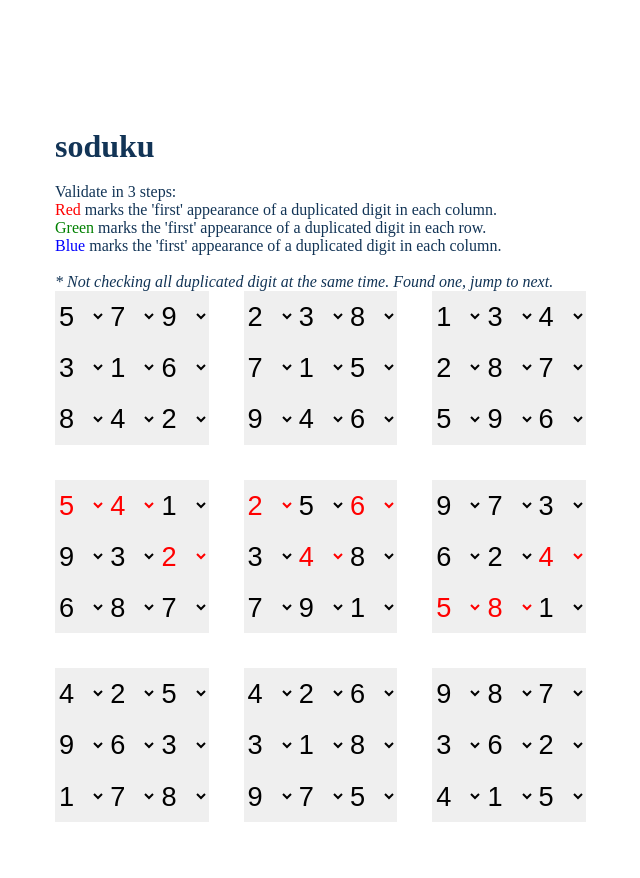
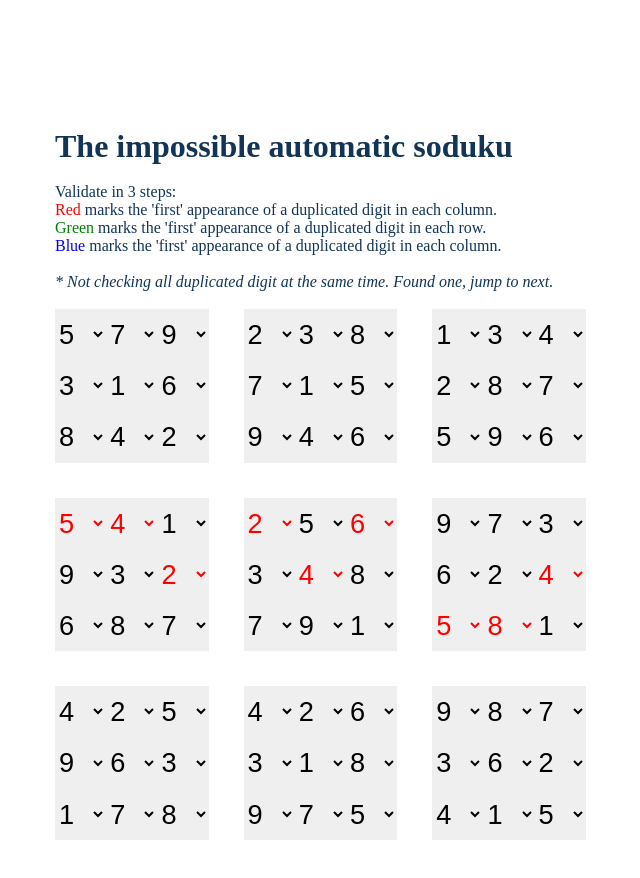
Before and after one commit to xiaobaoxixi/auto-soduku-sass, a website: page index.html in a window 1280 px wide. Shown: the whole page, without its empty margins (73-713 px from the left). Drawn offline with Linux system fonts and the light colour scheme.

Commit message:
changed: title

```diff
--- a/index.html
+++ b/index.html
@@ -9,7 +9,7 @@
 </head>
 
 <body>
-    <h1>soduku</h1>
+    <h1>The impossible automatic soduku</h1>
     <br>
     <p>Validate in 3 steps:</p>
     <p><span class="dup-col">Red</span> marks the 'first' appearance of a duplicated digit in each column.</p>
@@ -17,6 +17,7 @@
     <p><span class="dup-cell">Blue</span> marks the 'first' appearance of a duplicated digit in each column.</p>
     <br>
     <p><i>* Not checking all duplicated digit at the same time. Found one, jump to next.</i></p>
+    <br>
     <form action="" name="soduku" autocomplete="off">
         <section>
 
```
